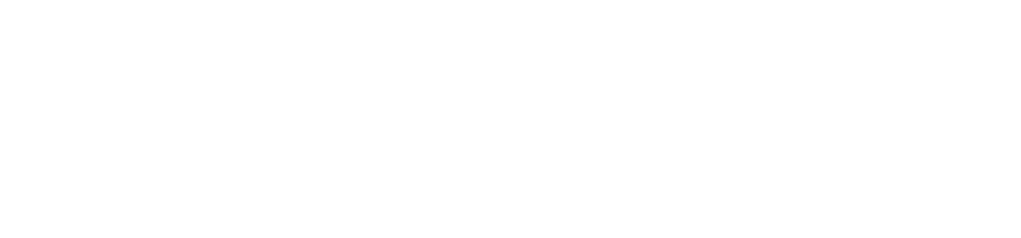
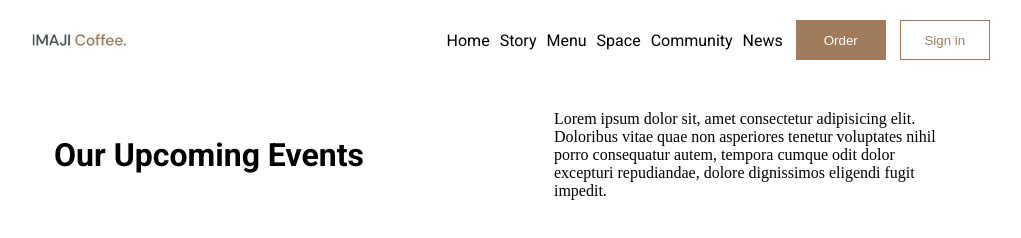
Before and after one commit to A-Audrius/Pratimai, a plain HTML site: page index.html in a window 1280 px wide. Shown: the whole page, without its empty margins (136-1157 px from the left). Drawn offline with Linux system fonts and the light colour scheme.

Commit message:
Header done

```diff
--- a/index.html
+++ b/index.html
@@ -1,11 +1,64 @@
 <!DOCTYPE html>
 <html lang="en">
-<head>
-    <meta charset="UTF-8">
-    <meta name="viewport" content="width=device-width, initial-scale=1.0">
-    <title>Document</title>
-</head>
-<body>
-
-</body>
+  <head>
+    <meta charset="UTF-8" />
+    <meta name="viewport" content="width=device-width, initial-scale=1.0" />
+    <title>Git-Hub Praktika</title>
+    <link rel="stylesheet" href="style.css" />
+    <link rel="preconnect" href="https://fonts.googleapis.com" />
+    <link rel="preconnect" href="https://fonts.gstatic.com" crossorigin />
+    <link
+      href="https://fonts.googleapis.com/css2?family=Roboto:ital,wght@0,100;0,300;0,400;0,500;0,700;0,900;1,100;1,300;1,400;1,500;1,700;1,900&display=swap"
+      rel="stylesheet"
+    />
+    <style></style>
+  </head>
+  <body>
+    <header>
+      <div class="for-all-headernav">
+        <div class="logo">
+          <img src="images/logo-image.png" alt="logo-image" />
+        </div>
+        <div class="navbar-div">
+          <nav class="nav-bar">
+            <ul>
+              <li><a href="#">Home</a></li>
+              <li><a href="#">Story</a></li>
+              <li><a href="#">Menu</a></li>
+              <li><a href="#">Space</a></li>
+              <li><a href="#">Community</a></li>
+              <li><a href="#">News</a></li>
+            </ul>
+          </nav>
+          <div class="buttons">
+            <button class="order-button">Order</button>
+            <button class="sign-in-button">Sign in</button>
+          </div>
+        </div>
+      </div>
+      <article class="article">
+        <div class="for-article-flex">
+          <div class="events-div">
+            <h1
+              style="
+                color: black;
+                font-family: Roboto, sans-serif;
+                font-size: xx-large;
+              "
+            >
+              Our Upcoming Events
+            </h1>
+          </div>
+          <div class="info-in-article">
+            <p style="color: black">
+              Lorem ipsum dolor sit, amet consectetur adipisicing elit.
+              Doloribus vitae quae non asperiores tenetur voluptates nihil porro
+              consequatur autem, tempora cumque odit dolor excepturi
+              repudiandae, dolore dignissimos eligendi fugit impedit.
+            </p>
+          </div>
+        </div>
+      </article>
+    </header>
+  </body>
 </html>
--- /dev/null
+++ b/style.css
@@ -0,0 +1,52 @@
+* {
+  margin: auto 0;
+  padding: 0;
+  box-sizing: border-box;
+}
+header {
+  margin-top: 20px;
+}
+.for-all-headernav {
+  display: flex;
+  justify-content: space-around;
+}
+.nav-bar li {
+  display: inline-block;
+  list-style-type: none;
+  padding: 3px;
+  font-family: "Roboto", sans-serif;
+}
+.nav-bar a {
+  text-decoration: none;
+  color: black;
+}
+.logo {
+  display: flex;
+}
+.navbar-div {
+  display: flex;
+}
+.order-button {
+  background-color: #a07c5c;
+  color: rgb(255, 255, 255);
+  border: solid #a07c5c;
+  width: 90px;
+  height: 40px;
+  margin-inline: 10px;
+}
+.sign-in-button {
+  background-color: rgb(255, 255, 255);
+  color: #a07c5c;
+  border: 0.4px solid #a07c5c;
+  width: 90px;
+  height: 40px;
+}
+.for-article-flex {
+  margin-top: 50px;
+  display: flex;
+  justify-content: space-evenly;
+}
+.info-in-article {
+  width: 400px;
+  flex-wrap: wrap;
+}
```
Also changed, not shown: images/logo-image.png (added).
